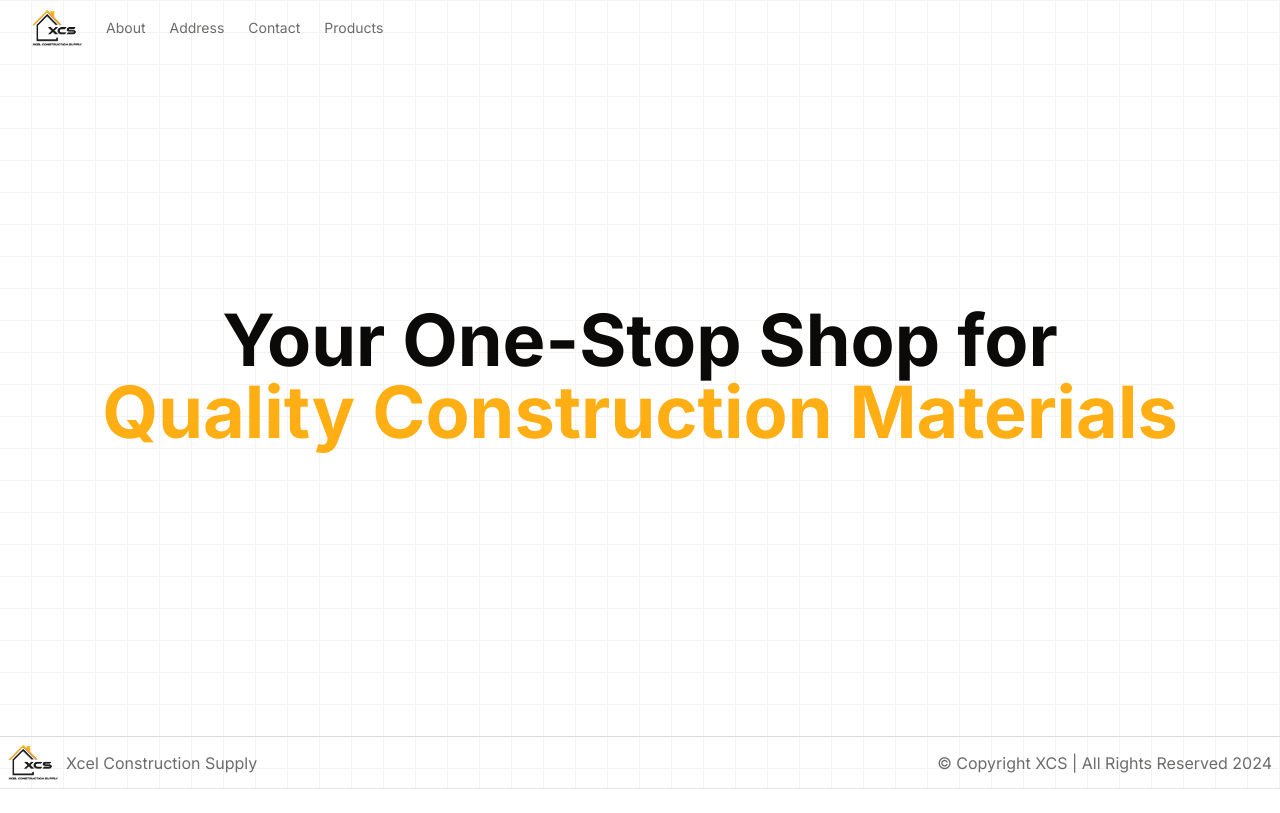
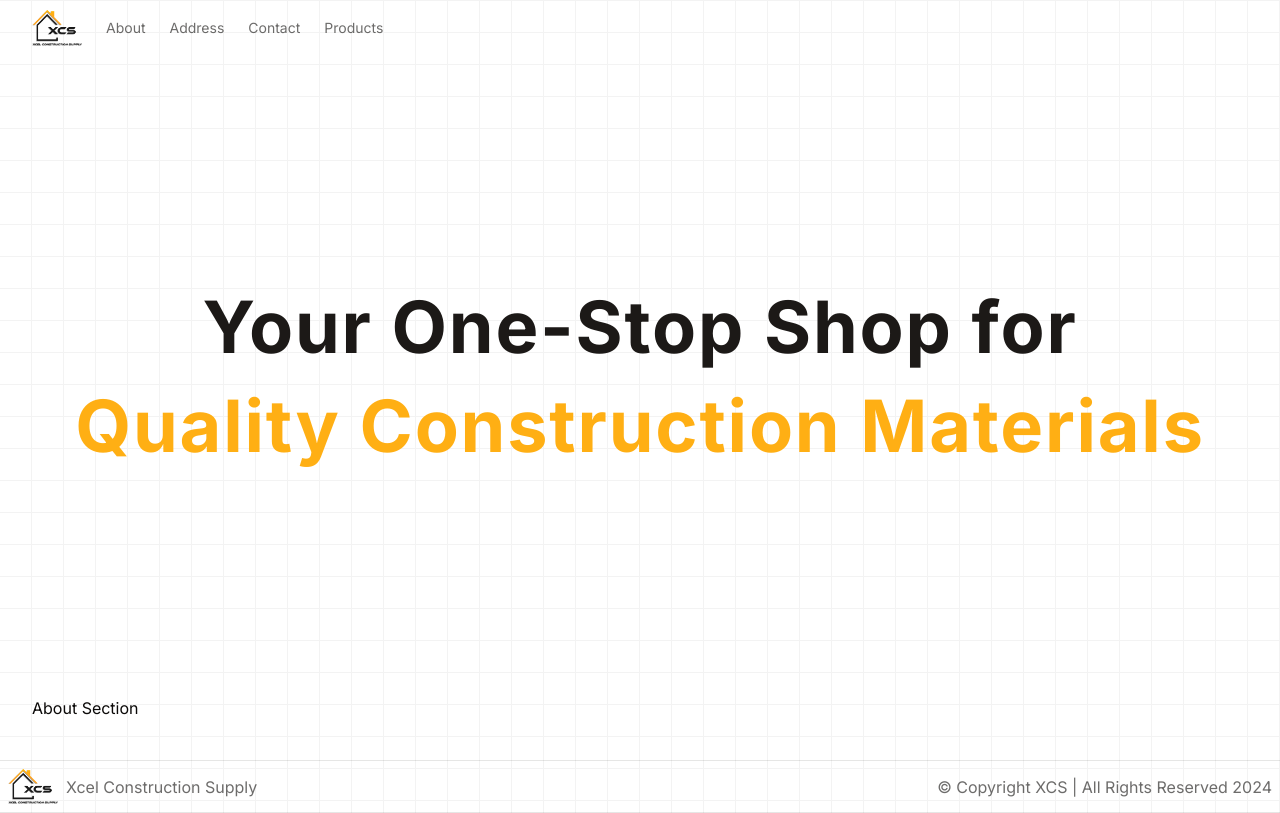
Before and after one commit to Donjheggo/XcelConstructionSupply, a Next.js app: page / in a window 1280 px wide. Built offline with nearby package versions, Linux system fonts and the light colour scheme.

Commit message:
feat: Add hero text animation

```diff
--- a/app/page.tsx
+++ b/app/page.tsx
@@ -1,12 +1,14 @@
 import Header from "@/components/home/header";
 import Footer from "@/components/home/footer";
 import Hero from "@/components/home/hero";
+import About from "@/components/home/about";
 
 export default function Home() {
   return (
     <main className="bg-grid-stone-900/[0.05]">
       <Header />
       <Hero />
+      <About />
       <Footer />
     </main>
   );
--- /dev/null
+++ b/components/home/about.tsx
@@ -0,0 +1,5 @@
+export default function About() {
+    return (
+        <div className="container max-w-screen-2xl">About Section</div>
+    );
+}
--- a/components/home/hero.tsx
+++ b/components/home/hero.tsx
@@ -1,10 +1,20 @@
+import { TextGenerateEffect } from "../ui/text-generate-effect";
+
 export default function Hero() {
   return (
     <div className="h-[40rem] container max-w-screen-2xl flex items-center justify-center">
-      <h1 className="text-3xl md:text-4xl lg:text-5xl xl:text-7xl font-bold text-center">
-        Your One-Stop Shop for <br />
-        <span className="text-[#ffaf14]">Quality Construction Materials </span>
-      </h1>
+      <div className="flex flex-col">
+        <TextGenerateEffect
+          textColor="text-stone-900"
+          words="Your One-Stop Shop for"
+          className="text-3xl md:text-4xl lg:text-5xl xl:text-7xl font-bold text-center "
+        />
+        <TextGenerateEffect
+          textColor="text-[#ffaf14]"
+          words="Quality Construction Materials"
+          className="text-3xl md:text-4xl lg:text-5xl xl:text-7xl font-bold text-center "
+        />
+      </div>
     </div>
   );
 }
--- /dev/null
+++ b/components/ui/text-generate-effect.tsx
@@ -0,0 +1,64 @@
+"use client";
+import { useEffect } from "react";
+import { motion, stagger, useAnimate } from "framer-motion";
+import { cn } from "@/lib/utils";
+
+export const TextGenerateEffect = ({
+  words,
+  className,
+  textColor,
+  filter = true,
+  duration = 0.5,
+}: {
+  words: string;
+  className?: string;
+  filter?: boolean;
+  duration?: number;
+  textColor: string;
+}) => {
+  const [scope, animate] = useAnimate();
+  let wordsArray = words.split(" ");
+  useEffect(() => {
+    animate(
+      "span",
+      {
+        opacity: 1,
+        filter: filter ? "blur(0px)" : "none",
+      },
+      {
+        duration: duration ? duration : 1,
+        delay: stagger(0.2),
+      }
+    );
+  }, [scope.current]);
+
+  const renderWords = () => {
+    return (
+      <motion.div ref={scope}>
+        {wordsArray.map((word, idx) => {
+          return (
+            <motion.span
+              key={word + idx}
+              className={cn("opacity-0", textColor)}
+              style={{
+                filter: filter ? "blur(10px)" : "none",
+              }}
+            >
+              {word}{" "}
+            </motion.span>
+          );
+        })}
+      </motion.div>
+    );
+  };
+
+  return (
+    <div className={cn("font-bold", className)}>
+      <div>
+        <div className="leading-snug tracking-wide">
+          {renderWords()}
+        </div>
+      </div>
+    </div>
+  );
+};
```
